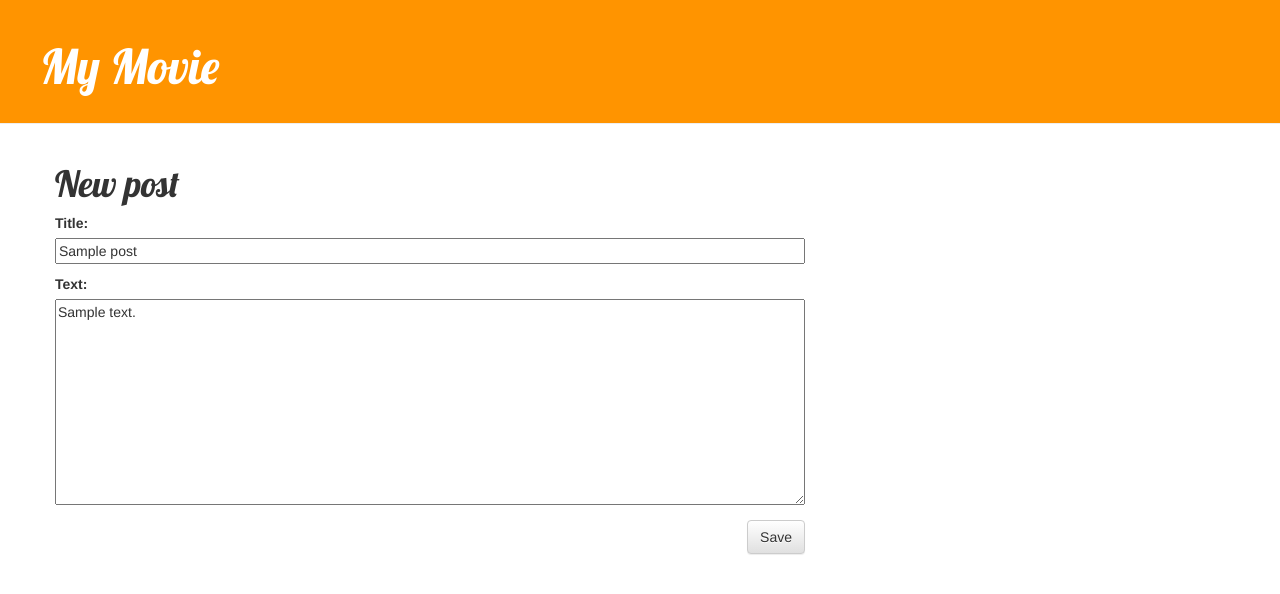
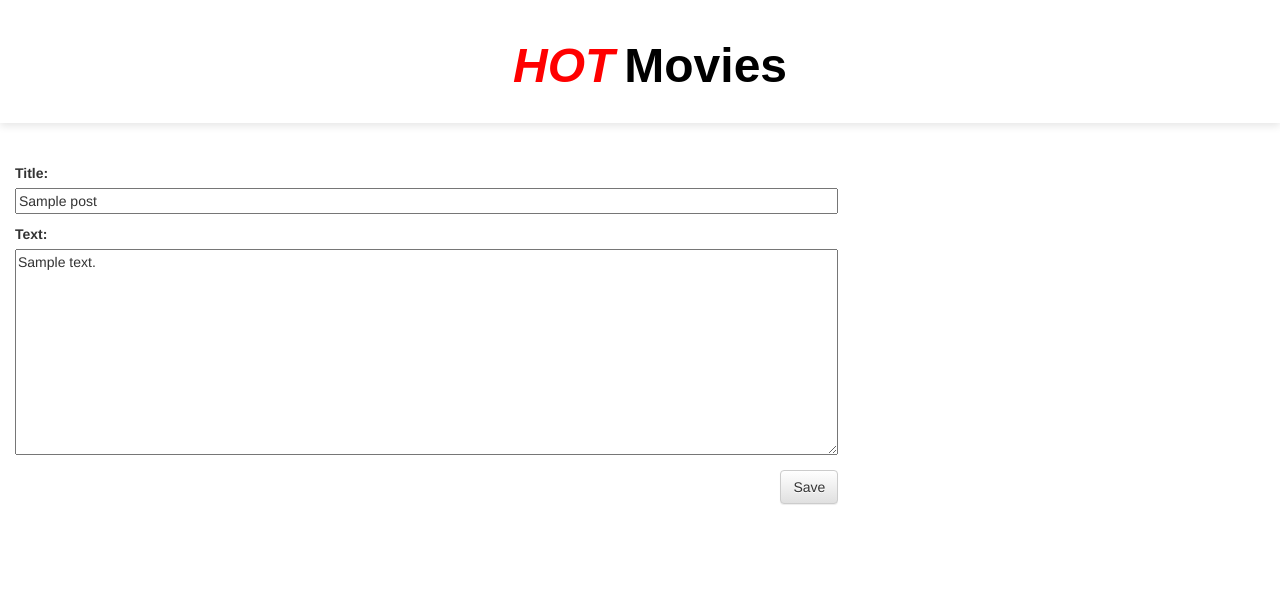
Before and after one commit to danmin20/wsp-project, a Django app: page /post/1/edit/ in a window 1280 px wide. Shown: the top 594 px of the page. Run offline with Django 3.2, Linux system fonts and the light colour scheme; tables that the repository leaves empty hold one stand-in row (values such as "Sample post"); some libraries are stand-ins or nearby versions.

Commit message:
main page css

```diff
--- a/blog/static/css/blog.css
+++ /dev/null
@@ -1,37 +0,0 @@
-.page-header {
-    background-color: #ff9400;
-    margin-top: 0;
-    padding: 20px 20px 20px 40px;
-}
-.page-header h1, .page-header h1 a, .page-header h1 a:visited, .page-header h1 a:active {
-    color: #ffffff;
-    font-size: 36pt;
-    text-decoration: none;
-}
-.content {
-    margin-left: 40px;
-}
-h1, h2, h3, h4 {
-    font-family: 'Lobster', cursive;
-}
-.date {
-    color: #828282;
-}
-.save {
-    float: right;
-}
-.post-form textarea, .post-form input {
-    width: 100%;
-}
-.top-menu, .top-menu:hover, .top-menu:visited {
-    color: #ffffff;
-    float: right;
-    font-size: 26pt;
-    margin-right: 20px;
-}
-.post {
-    margin-bottom: 70px;
-}
-.post h1 a, .post h1 a:visited {
-    color: #000000;
-}
--- /dev/null
+++ b/blog/static/index.css
@@ -0,0 +1,110 @@
+.page-header {
+    border: none;
+    box-shadow: 0 3px 8px 0 rgb(0 0 0 / 10%);
+    margin-top: 0;
+    padding: 20px 20px 20px 40px;
+    text-align: center;
+}
+
+.page-header h1,
+.page-header h1 a,
+.page-header h1 a:visited,
+.page-header h1 a:active {
+    color: #000;
+    font-size: 36pt;
+}
+
+.page-header h1::before {
+    content: "HOT";
+    color: red;
+    font-style: italic;
+    margin-right: 10px;
+}
+
+a,
+a:visited,
+a:active {
+    text-decoration: none;
+
+}
+
+.container {
+    margin: 0;
+    width: 100%;
+}
+.movies {
+    display: grid;
+    grid-template-columns: repeat(3, 1fr);
+    align-items: center;
+    margin-bottom: 50px;
+}
+
+.movies .movieCard {
+    align-self: center;
+    justify-self: center;
+    width: 300px;
+    box-shadow: 0 3px 8px 0 rgb(0 0 0 / 10%);
+    border-radius: 10px;
+    padding: 10px;
+    box-sizing: border-box;
+    height: 450px;
+    display: flex;
+    flex-direction: column;
+    align-items: center;
+    justify-content: space-between;
+    margin-top: 50px;
+    text-align: center;
+}
+
+.movies .movieTitle {
+    color: #000;
+    font-weight: 300;
+    font-size: 20px;
+    display: flex;
+    align-items: center;
+    justify-content: center;
+    height: 100%;
+}
+
+.movies .movieImage .content {
+    margin-left: 40px;
+}
+
+h1,
+h2,
+h3,
+h4 {
+    font-family: 'Montserrat', sans-serif;
+    font-weight: 800;
+}
+
+.date {
+    color: #828282;
+}
+
+.save {
+    float: right;
+}
+
+.post-form textarea,
+.post-form input {
+    width: 100%;
+}
+
+.top-menu,
+.top-menu:hover,
+.top-menu:visited {
+    color: #ffffff;
+    float: right;
+    font-size: 26pt;
+    margin-right: 20px;
+}
+
+.post {
+    margin-bottom: 70px;
+}
+
+.post h1 a,
+.post h1 a:visited {
+    color: #000000;
+}
--- a/blog/templates/blog/base.html
+++ b/blog/templates/blog/base.html
@@ -3,19 +3,16 @@
 <html>
 
 <head>
-    <title>My Movie</title>
+    <title>Hot Movies</title>
     <link rel="stylesheet" href="//maxcdn.bootstrapcdn.com/bootstrap/3.2.0/css/bootstrap.min.css">
     <link rel="stylesheet" href="//maxcdn.bootstrapcdn.com/bootstrap/3.2.0/css/bootstrap-theme.min.css">
     <link href='//fonts.googleapis.com/css?family=Lobster&subset=latin,latin-ext' rel='stylesheet' type='text/css'>
-    <link rel="stylesheet" href="{% static 'css/blog.css' %}">
+    <link rel="stylesheet" href="{% static 'index.css' %}">
 </head>
 
 <body>
     <div class="page-header">
-        {% if user.is_authenticated %}
-        <a href="{% url 'post_new' %}" class="top-menu"><span class="glyphicon glyphicon-plus"></span></a>
-        {% endif %}
-        <h1><a href="/">My Movie</a></h1>
+        <h1><a href="/">Movies</a></h1>
     </div>
     <div class="content container">
         <div id="movies"></div>
--- a/blog/templates/blog/post_edit.html
+++ b/blog/templates/blog/post_edit.html
@@ -1,9 +1,18 @@
 {% extends 'blog/base.html' %}
 {% block content %}
-    <h1>New post</h1>
-    <form method="POST" class="post-form">
-        {% csrf_token %}
-        {{ form.as_p }}
-        <button type="submit" class="save btn btn-default">Save</button>
-    </form>
+<form method="POST" class="post-form">
+    {% csrf_token %}
+    <h1 id="title"></h1>
+    {{ form.as_p }}
+    <button type="submit" class="save btn btn-default">Save</button>
+</form>
+<script>
+    const url = window.location.href
+    const post = url.split('post/new/')[1]
+    const postTitle = post.slice(0, post.length - 1).replace(/--/g, ' ')
+
+    const title = document.getElementById('title')
+    title.innerText = postTitle
+    console.log(postTitle)
+</script>
 {% endblock %}
--- a/blog/urls.py
+++ b/blog/urls.py
@@ -4,6 +4,6 @@
 urlpatterns = [
   url(r'^$', views.movie_list, name='movie_list'),
   url(r'^post/(?P<pk>\d+)/$', views.post_detail, name="post_detail"),
-  url(r'^post/new/$', views.post_new, name="post_new"),
+  url(r'^post/new/(?P<title>[\w\-]+)/$', views.post_new, name="post_new"),
   url(r'^post/(?P<pk>\d+)/edit/$', views.post_edit, name="post_edit"),
 ]
--- a/blog/views.py
+++ b/blog/views.py
@@ -18,11 +18,12 @@
     post = get_object_or_404(Post, pk=pk)
     return render(request, 'blog/post_detail.html', {'post': post})
 
-def post_new(request):
+def post_new(request, title):
     if request.method == "POST":
         form = PostForm(request.POST)
         if form.is_valid():
             post = form.save(commit=False)
+            post.title = title
             post.author = request.user
             post.published_date = timezone.now()
             post.save()
```
Also changed, not shown: blog/templates/blog/movie_list.html (+22 -12 lines).
